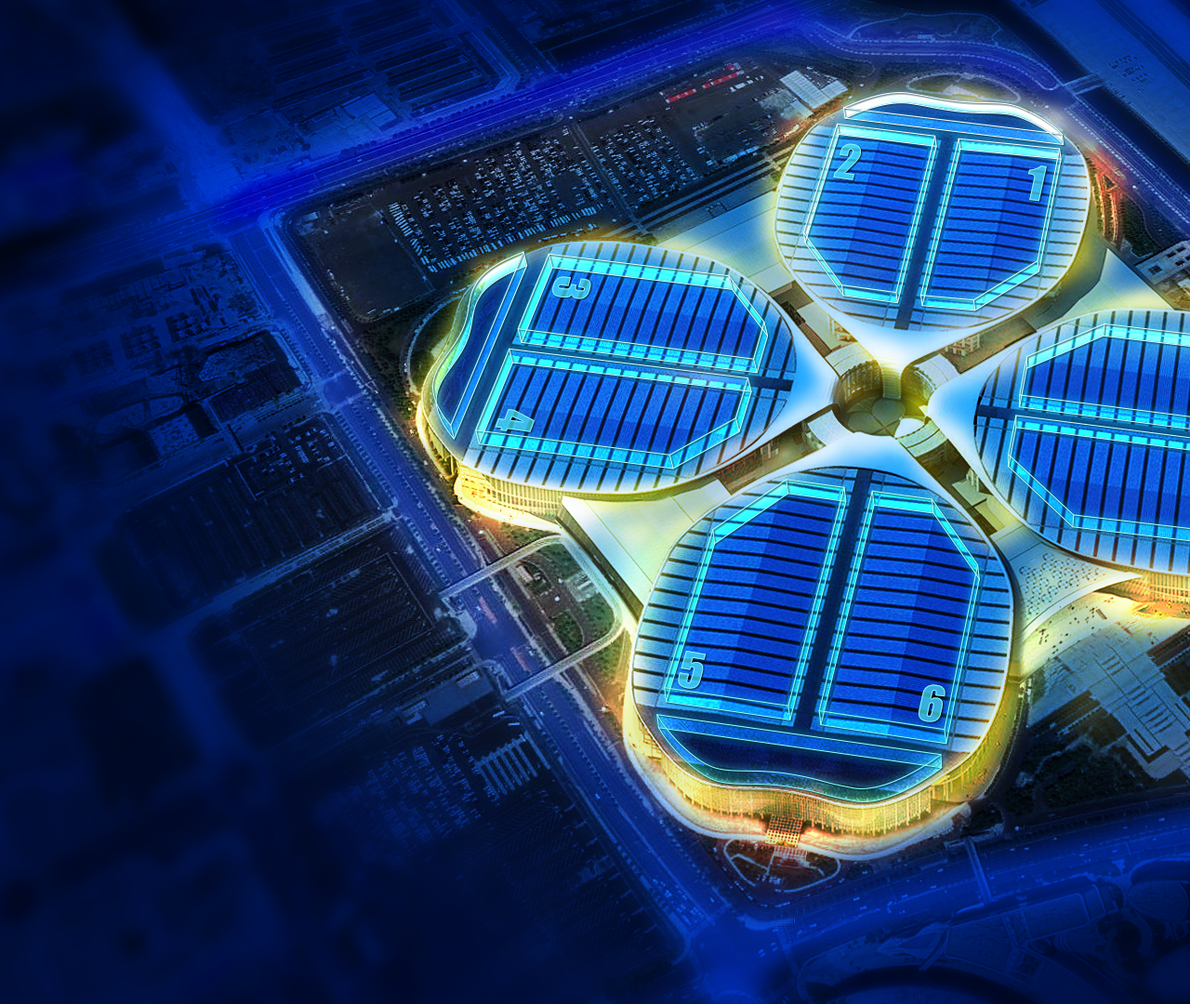
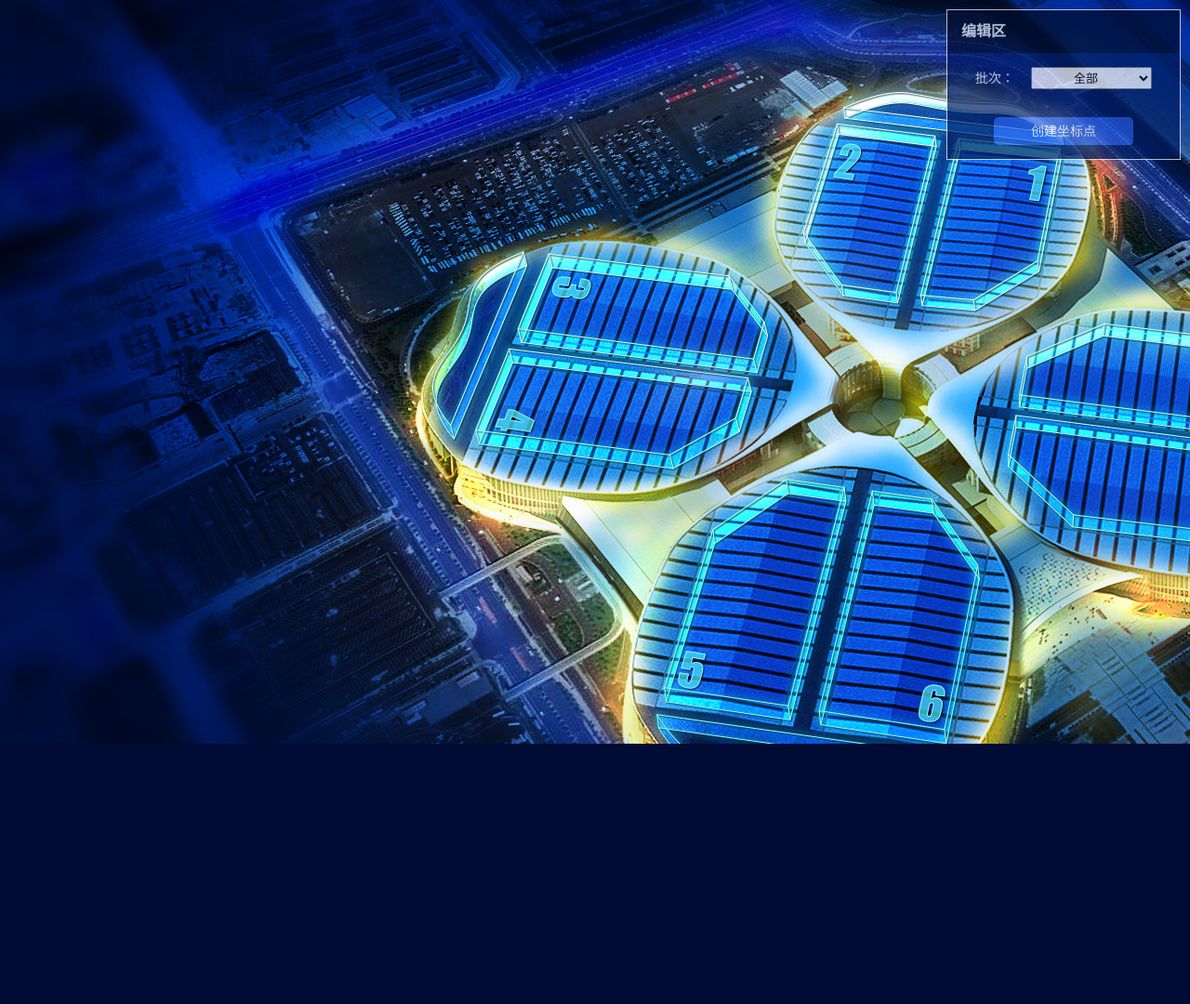
Before and after one commit to luky1833/ciie_2019, a Flask app: page /admin in a window 1280 px wide; the page is wider, and only the part inside the window is pictured. Shown: that part at 93% size. After the commit the page ends 800 px from the top of that part, so only its background shows below. Run offline with Flask 2, Linux system fonts and the light colour scheme.

Commit message:
进博会前端问题修改

```diff
--- a/static/css/main.css
+++ b/static/css/main.css
@@ -1,15 +1,16 @@
 .container{
-    width: 1920px;
-    height: 1080px;
+    width: 100%;
+    height: 100vh;
     overflow: scroll;
     background-image: url(../images/jbh/bg.png);
-    background-size: 100% 100%;
+    background-size: 1920px 1080px;
+    background-position: top left;
     position: relative;
 }
 .layerMask{
     position: absolute;
-    width: 1920px;
-    height: 1080px;
+    width: 100%;
+    height: 100%;
     top:0;
     left:0;
     display: none;
@@ -55,7 +56,7 @@
     z-index: 99999;
 }
 .swiper-slide{
-    background-image: url(../images/jbh/worn.png);
+    background-image: url(../images/jbh/worn.PNG);
     background-size: 100% 100%;
     cursor: pointer;
 }
--- a/static/js/jbh/backend.js
+++ b/static/js/jbh/backend.js
@@ -35,11 +35,11 @@ var drawFunc = {
         var line = this.drawLine({
             x: x,
             y: y
-        })
+        },color)
         var text = new zrender.Text({
             position:[x*1+25,y],
             style:{
-                text:'名称：'+p.drop_name,
+                text:'名称：'+p.drop_name+'\nID：'+p.id,
                 textFill:p.color,
                 fontSize:'16'
             }
@@ -140,17 +140,17 @@ var drawFunc = {
     /**
      * 绘制动态射线
      * */
-     drawLine:function(points) {
+     drawLine:function(points,color) {
         var line = new zrender.Line({
             style: {
                 lineDash: [10, 10],
-                stroke: 'yellow'
+                stroke: color
             },
             shape: {
-                x1:945+12,
-                y1:410+30,
-                x2: (points.x*1+6),
-                y2: (points.y*1+22)
+                x2:945+12,
+                y2:410+30,
+                x1: (points.x*1+6),
+                y1: (points.y*1+22)
             }
         });
         return line
--- a/static/js/jbh/draw.js
+++ b/static/js/jbh/draw.js
@@ -35,7 +35,7 @@ var drawFunc = {
         var line = this.drawLine({
             x: x,
             y: y
-        })
+        },color)
         var text = new zrender.Text({
             position:[x*1+25,y],
             style:{
@@ -128,17 +128,17 @@ var drawFunc = {
     /**
      * 绘制动态射线
      * */
-     drawLine:function(points) {
+     drawLine:function(points,color) {
         var line = new zrender.Line({
             style: {
                 lineDash: [10, 10],
-                stroke: 'yellow'
+                stroke: color
             },
             shape: {
-                x1:945+12,
-                y1:410+30,
-                x2: (points.x*1+6),
-                y2: (points.y*1+22)
+                x2:945+12,
+                y2:410+30,
+                x1: (points.x*1+6),
+                y1: (points.y*1+22)
             }
         });
         return line
--- a/templates/backend.html
+++ b/templates/backend.html
@@ -15,10 +15,16 @@
 
 <body>
     <div class="container">
-        <div id="main" style="width:1920px;height:1080px;"></div>
+        <div id="main" style="width:100%;height:100%;"></div>
         <div class="editPart">
             <h5>编辑区</h5>
             <div class="content">
+                <div style="padding: 15px 30px;" class="field">
+                        <span>批次：</span>
+                        <select name="batch">
+                            <option value="0">全部</option>
+                        </select>
+                </div>
                 <div class="btn" id="create">创建坐标点</div>
                 <div class="box" style="display: none;">
                     <div class="field">
@@ -52,7 +58,7 @@
             </div>
         </div>
     </div>
-    <script src="../static/js/jbh/backend.js"></script>
+    <script src="../static/js/jbh/draw.js"></script>
     <script>
         var domain = 'http://47.103.66.5:5000'
         var zr = zrender.init(document.getElementById('main'));
@@ -109,6 +115,38 @@
             }
         })
         })
+
+        $.ajax({
+           url:domain+'/get_all_data',
+           type:'get',
+           success:function(result){
+                var res = JSON.parse(result)
+                if(res.code=='200'){
+                    var batchNum = res.data.all_batch_num
+                    var html = ''
+                    for(var i=1;i<=batchNum;i++){
+                        html += `<option value="${i}">${i}</option>`
+                    }
+                    $('select[name="batch"]').append(html)
+                }
+           }
+       })
+       $('select[name="batch"]').change(function(e){
+           var batch = $('select[name="batch"]').val()!=0?$('select[name="batch"]').val():''
+           $.ajax({
+            url: domain + '/get_drop_list_data?batch='+batch,
+            type: 'get',
+            success: function(result) {
+                $('.layer').hide()
+                var res = JSON.parse(result)
+                if (res.code == '200') {
+                    drawFunc.init(res.data)
+                } else {
+                    alert(res.message)
+                }
+            }
+        })
+       })
     </script>
 </body>
 
```
Also changed, not shown: templates/fronted.html (+18 -11 lines).
